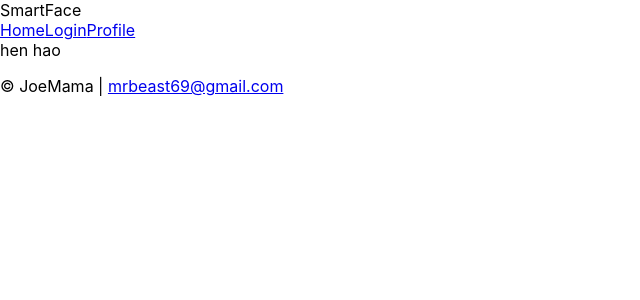
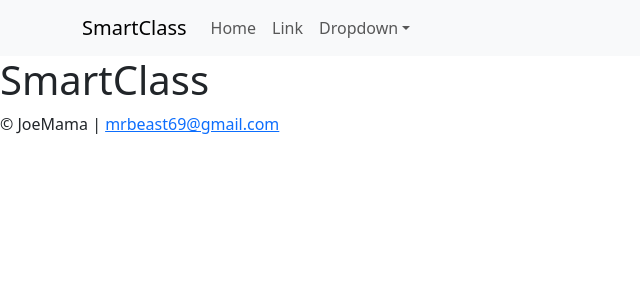
Before and after one commit to MattPChoy/SmartLearn, a React (Create React App) app in the folder frontend/: page / in a window 1280 px wide. Shown: the top 300 px of the page, without its empty margins (0-640 px from the left). Built offline with nearby package versions, Linux system fonts and the light colour scheme.

Commit message:
Added Header

```diff
--- a/frontend/src/components/Header.js
+++ b/frontend/src/components/Header.js
@@ -1,15 +1,38 @@
 import React from "react";
+// Bootstrap CSS
+import "bootstrap/dist/css/bootstrap.min.css";
+// Bootstrap Bundle JS
+import "bootstrap/dist/js/bootstrap.bundle.min";
+import Container from "react-bootstrap/Container";
+import Nav from "react-bootstrap/Nav";
+import Navbar from "react-bootstrap/Navbar";
+import NavDropdown from "react-bootstrap/NavDropdown";
 
 function Header() {
   return (
-    <div className="Header">
-      <div className="headerTitle">SmartFace</div>
-      <div className="headerLinks">
-        <a href="/">Home</a>
-        <a href="/login">Login</a>
-        <a href="/profile">Profile</a>
-      </div>
-    </div>
+    <Navbar expand="lg" className="bg-body-tertiary">
+      <Container>
+        <Navbar.Brand href="#home">SmartClass</Navbar.Brand>
+        <Navbar.Toggle aria-controls="basic-navbar-nav" />
+        <Navbar.Collapse id="basic-navbar-nav">
+          <Nav className="me-auto">
+            <Nav.Link href="#home">Home</Nav.Link>
+            <Nav.Link href="#link">Link</Nav.Link>
+            <NavDropdown title="Dropdown" id="basic-nav-dropdown">
+              <NavDropdown.Item href="#action/3.1">Action</NavDropdown.Item>
+              <NavDropdown.Item href="#action/3.2">
+                Another action
+              </NavDropdown.Item>
+              <NavDropdown.Item href="#action/3.3">Something</NavDropdown.Item>
+              <NavDropdown.Divider />
+              <NavDropdown.Item href="#action/3.4">
+                Separated link
+              </NavDropdown.Item>
+            </NavDropdown>
+          </Nav>
+        </Navbar.Collapse>
+      </Container>
+    </Navbar>
   );
 }
 
--- a/frontend/src/pages/Home.js
+++ b/frontend/src/pages/Home.js
@@ -2,7 +2,7 @@
 import { Container } from "react-bootstrap";
 
 function Home() {
-  return <Container>hen hao</Container>;
+  return <h1>SmartClass</h1>;
 }
 
 export default Home;
```
